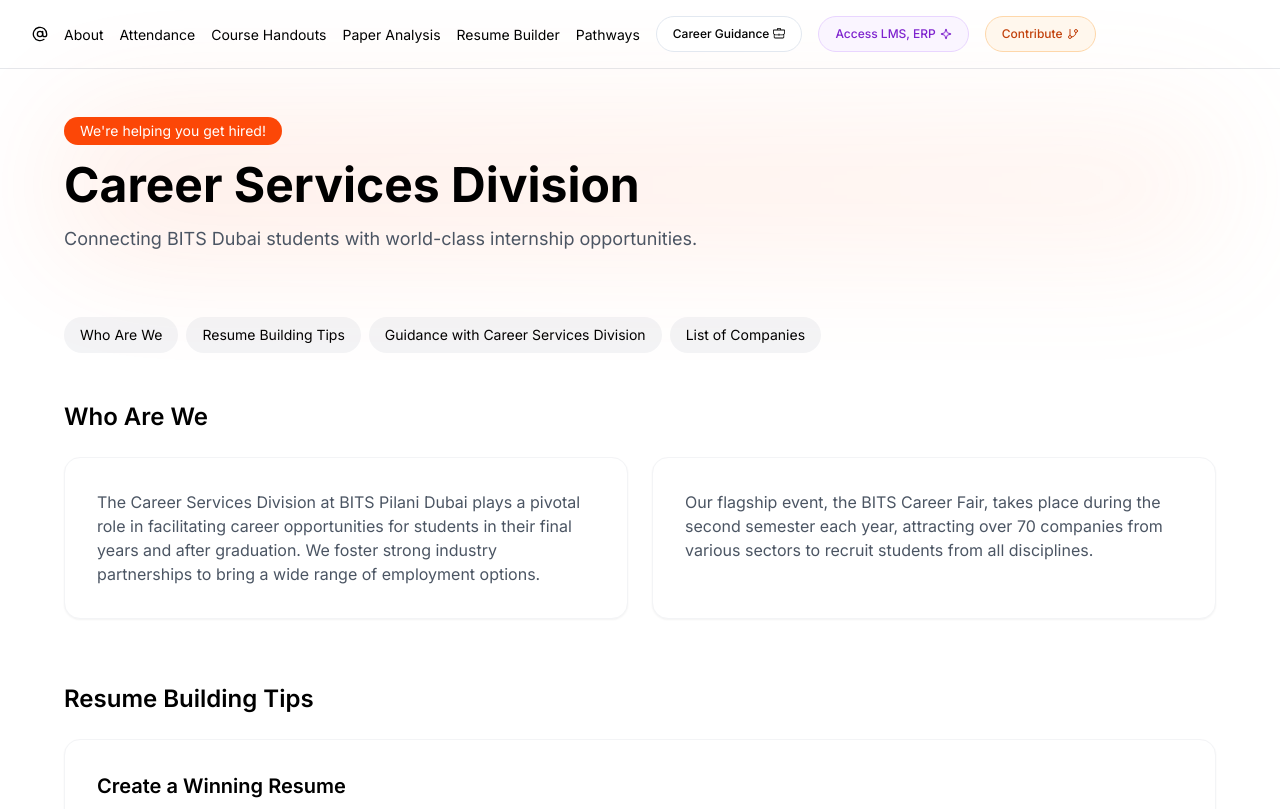
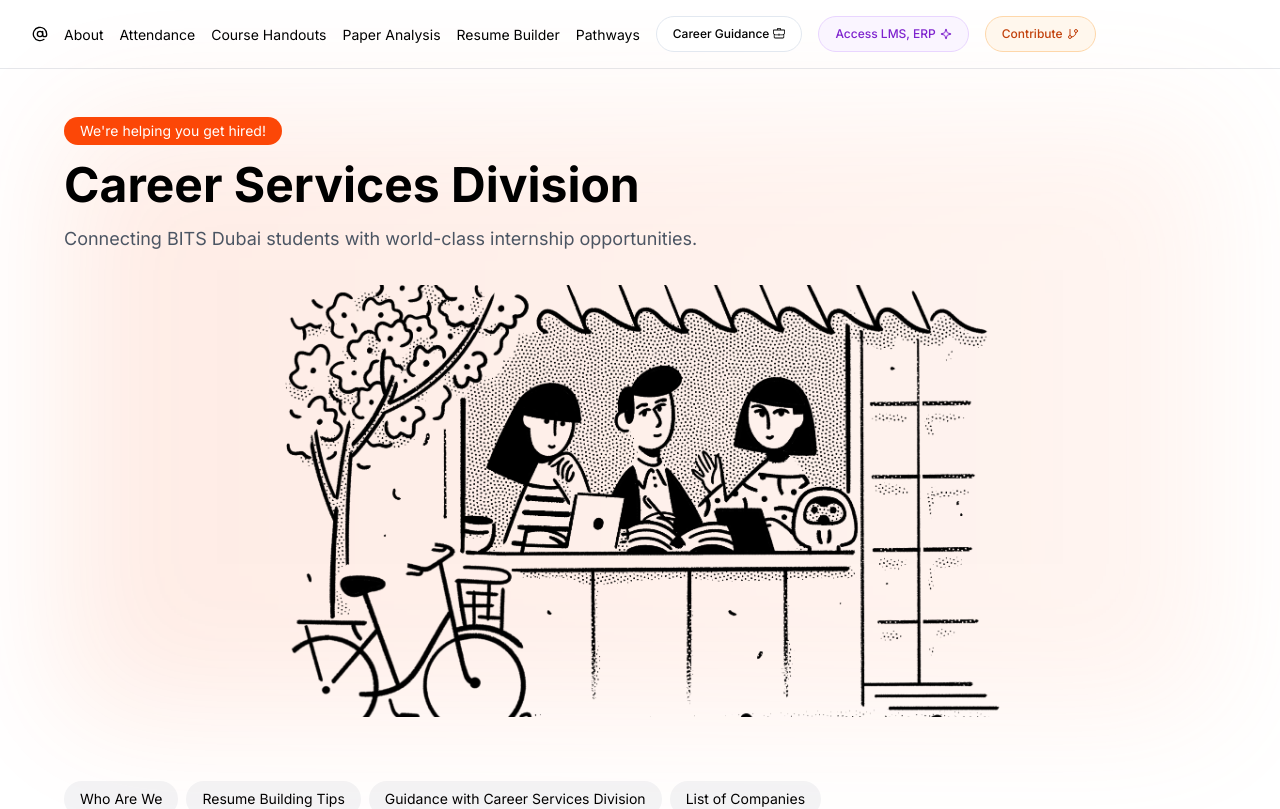
Before and after one commit to HUSAM-07/AccessX, a Next.js app: page /career in a window 1280 px wide. Shown: the top 809 px of the page. Built offline with nearby package versions, Linux system fonts and the light colour scheme.

Commit message:
added an illustration on the career services page

```diff
--- a/src/app/career/page.tsx
+++ b/src/app/career/page.tsx
@@ -131,9 +131,19 @@
         <div className="relative">
           <span className="inline-block bg-[#fc4707] text-white text-sm px-4 py-1 rounded-full mb-4">We're helping you get hired!</span>
           <h1 className="text-4xl sm:text-5xl font-bold mb-4">Career Services Division</h1>
-          <p className="text-gray-600 text-lg max-w-2xl">
+          <p className="text-gray-600 text-lg max-w-2xl mb-8">
             Connecting BITS Dubai students with world-class internship opportunities.
           </p>
+
+          <div className="relative w-full max-w-3xl mx-auto aspect-[16/9] rounded-3xl overflow-hidden">
+            <Image
+              src="/career-illustrations.png"
+              alt="Career Services Illustration"
+              fill
+              className="object-cover"
+              priority
+            />
+          </div>
         </div>
       </div>
 
```
Also changed, not shown: public/career-illustrations.png (added).
